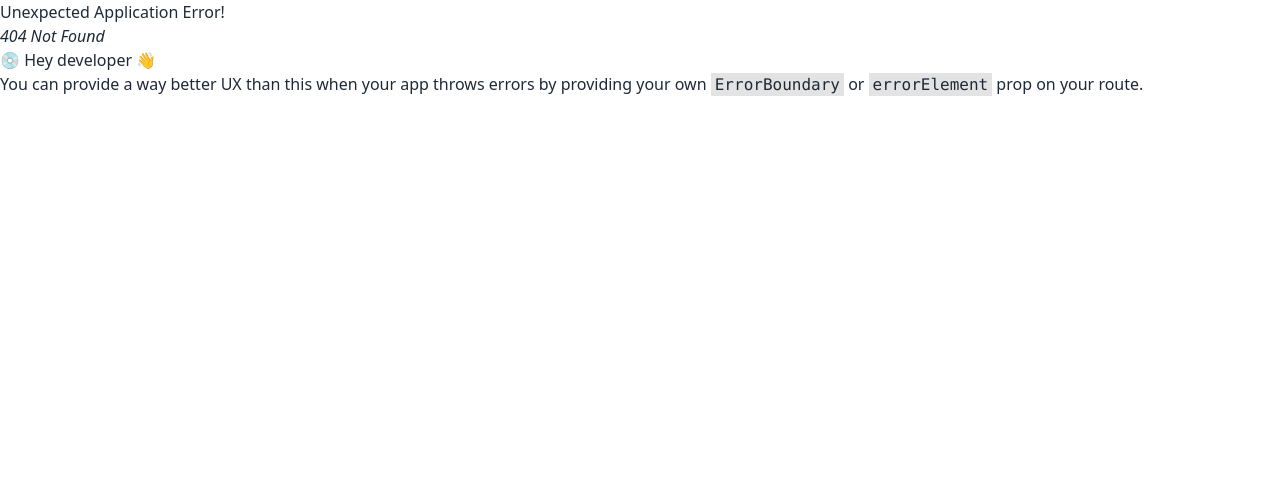
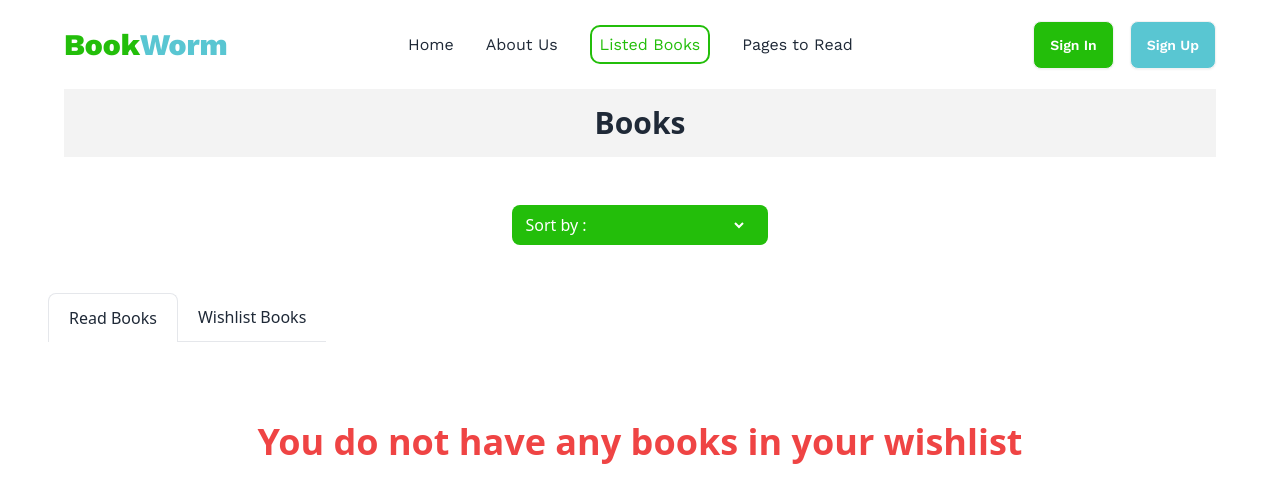
Before and after one commit to tuheen66/book-worm, a React (Vite) app: page /listed-books/wishlist in a window 1280 px wide. Before the commit this address had no page. Shown: the top 502 px of the page. Built offline with nearby package versions, Linux system fonts and the light colour scheme; a web font is replaced by a local one.

Commit message:
made readbooks and wishlist sorting functional

```diff
--- a/public/books.json
+++ b/public/books.json
@@ -32,7 +32,7 @@
     "image": "https://i.ibb.co/7J5rYDh/the-hunger-games.jpg",
     "review": "In the ruins of a place once known as North America lies the nation of Panem, a shining Capitol surrounded by twelve outlying districts. The Capitol is harsh and cruel and keeps the districts in line by forcing them all to send one boy and one girl between the ages of twelve and eighteen to participate in the annual Hunger Games, a fight to the death on live TV. Sixteen-year-old Katniss Everdeen, who lives alone with her mother and younger sister, regards it as a death sentence when she steps forward to take her sister's place in the Games. But Katniss has been close to dead before—and survival, for her, is second nature. Without really meaning to, she becomes a contender. But if she is to win, she will have to start making choices that weight survival against humanity and life against love.",
     "totalPages": 374,
-    "rating": 4.3,
+    "rating": 4.2,
     "category": "Fantasy",
     "tags": ["Science Fiction", "Teen"],
     "publisher": "Scholastic Press",
@@ -60,7 +60,7 @@
     "image": "https://i.ibb.co/svR0DBZ/the-maze-runner.jpg",
     "review": "If you ain't scared, you ain't human. When Thomas wakes up in the lift, the only thing he can remember is his name. He's surrounded by strangers—boys whose memories are also gone. Nice to meet ya, shank. Welcome to the Glade. Outside the towering stone walls that surround the Glade is a limitless, ever-changing maze. It's the only way out—and no one's ever made it through alive.Everything is going to change.Then a girl arrives. The first girl ever. And the message she delivers is terrifying.Remember. Survive. Run.",
     "totalPages": 384,
-    "rating": 4.30,
+    "rating": 4.5,
     "category": "Fiction",
     "tags": ["Post Apocalyptic", "Thriller"],
     "publisher": "Delacorte Press",
@@ -74,7 +74,7 @@
     "image": "https://i.ibb.co/DkGjJQ2/the-hobbit.jpg",
     "review": "In a hole in the ground there lived a hobbit. Not a nasty, dirty, wet hole, filled with the ends of worms and an oozy smell, nor yet a dry, bare, sandy hole with nothing in it to sit down on or to eat: it was a hobbit-hole, and that means comfort.  Written for J.R.R. Tolkien's own children, The Hobbit met with instant critical acclaim when it was first published in 1937. Now recognized as a timeless classic, this introduction to the hobbit Bilbo Baggins, the wizard Gandalf, Gollum, and the spectacular world of Middle-earth recounts of the adventures of a reluctant hero, a powerful and dangerous ring, and the cruel dragon Smaug the Magnificent. The text in this 372-page paperback edition is based on that first published in Great Britain by Collins Modern Classics (1998), and includes a note on the text by Douglas A. Anderson (2001).",
     "totalPages": 366,
-    "rating": 4.3,
+    "rating": 4.6,
     "category": "Classic",
     "tags": ["Science Fiction Fantasy", "Adventure"],
     "publisher": "Houghton Mifflin",
--- a/src/components/Wishlist/Wishlist.jsx
+++ b/src/components/Wishlist/Wishlist.jsx
@@ -1,7 +1,8 @@
 import { useContext, useEffect, useState } from "react";
+import { SortContext } from "../../pages/ListedBooks/ListedBooks";
+import { getWishlist } from "../../utilities/utilities";
 import WishlistCard from "../WishlistCard/WishlistCard";
-import { getWishlist } from "../utilities/utilites";
-import { SortContext } from "../ListedBooks/ListedBooks";
+
 
 const Wishlist = () => {
   const [wishlists, setWishlists] = useState([]);
@@ -23,7 +24,6 @@ const Wishlist = () => {
         ))
       ) : (
         <div className="text-center mt-20 text-4xl text-red-500 font-bold">
-
           <p>You do not have any books in your wishlist</p>
         </div>
       )}
--- a/src/components/WishlistCard/WishlistCard.jsx
+++ b/src/components/WishlistCard/WishlistCard.jsx
@@ -25,7 +25,7 @@ const WishlistCard = ({wishlist}) => {
       </figure>
       <div className=" flex-grow-0 space-y-4 py-6 px-4 text-center lg:text-start">
         <h2 className=" text-center lg:text-start text-3xl font-bold">
-          {name}{" "}
+          {name}
         </h2>
         <p className="mb-0">
           By : <span>{author} </span>
--- a/src/main.jsx
+++ b/src/main.jsx
@@ -8,6 +8,8 @@ import Home from "./pages/Home/Home";
 import BookDetails from "./components/BookDetails/BookDetails";
 import AboutUs from "./pages/AboutUs/AboutUs";
 import ListedBooks from "./pages/ListedBooks/ListedBooks";
+import ReadBooks from "./components/ReadBooks/ReadBooks";
+import Wishlist from "./components/Wishlist/Wishlist";
 
 const router = createBrowserRouter([
   {
@@ -30,6 +32,16 @@ const router = createBrowserRouter([
       {
         path: "/listed-books",
         element: <ListedBooks></ListedBooks>,
+        children: [
+          {
+            index: true,
+            element: <ReadBooks></ReadBooks>,
+          },
+          {
+            path: "wishlist",
+            element: <Wishlist></Wishlist>,
+          },
+        ],
       },
     ],
   },
--- a/src/pages/ListedBooks/ListedBooks.jsx
+++ b/src/pages/ListedBooks/ListedBooks.jsx
@@ -1,8 +1,17 @@
-import { useState } from "react";
-import { Link } from "react-router-dom";
+import { createContext, useState } from "react";
+import { Link, Outlet } from "react-router-dom";
+
+export const SortContext = createContext("sortedValue");
 
 const ListedBooks = () => {
   const [tabIndex, setTabIndex] = useState(0);
+
+  const [sortResult, setSortResult] = useState("");
+
+  const handleSelect = (e) => {
+    const sortValue = e.target.value;
+    setSortResult(sortValue);
+  };
 
   return (
     <div>
@@ -12,7 +21,7 @@ const ListedBooks = () => {
 
       <div className="text-center my-12 w-64 py-2 text-white rounded-lg mx-auto bg-[#23BE0A]">
         <label>Sort by :</label>
-        <select className=" mx-2  bg-[#23BE0A]">
+        <select className=" mx-2  bg-[#23BE0A]" onChange={handleSelect}>
           <option></option>
           <option value="rating">Rating</option>
           <option value="totalPages">Number of Pages</option>
@@ -41,6 +50,9 @@ const ListedBooks = () => {
           <span>Wishlist Books</span>
         </Link>
       </div>
+      <SortContext.Provider value={sortResult}>
+        <Outlet></Outlet>
+      </SortContext.Provider>
     </div>
   );
 };
```
Also changed, not shown: src/components/ReadBooks/ReadBooks.jsx (+3 -6 lines).
